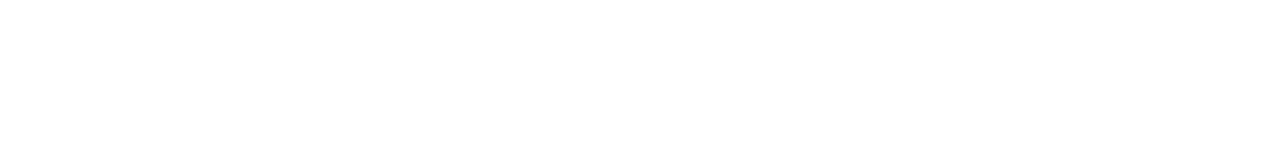
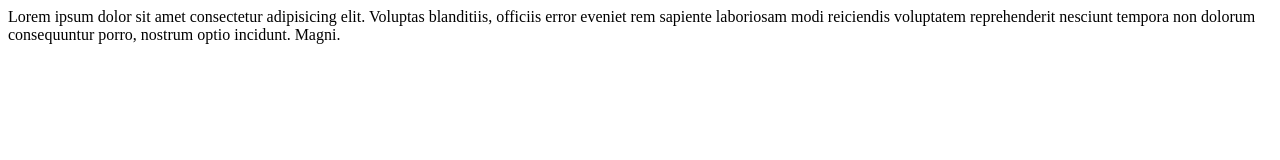
Before and after one commit to elisacoelho/atividadepi, a plain HTML site: page noticias.html in a window 1280 px wide. Drawn offline with Linux system fonts and the light colour scheme.

Commit message:
atualização noticias.html #5

```diff
--- a/noticias.html
+++ b/noticias.html
@@ -6,6 +6,9 @@
       <title>notícias</title>
    </head>
    <body>
-
+      Lorem ipsum dolor sit amet consectetur adipisicing elit. Voluptas
+      blanditiis, officiis error eveniet rem sapiente laboriosam modi reiciendis
+      voluptatem reprehenderit nesciunt tempora non dolorum consequuntur porro,
+      nostrum optio incidunt. Magni.
    </body>
 </html>
```
Lines whose indentation alone changed are shown as unchanged.
